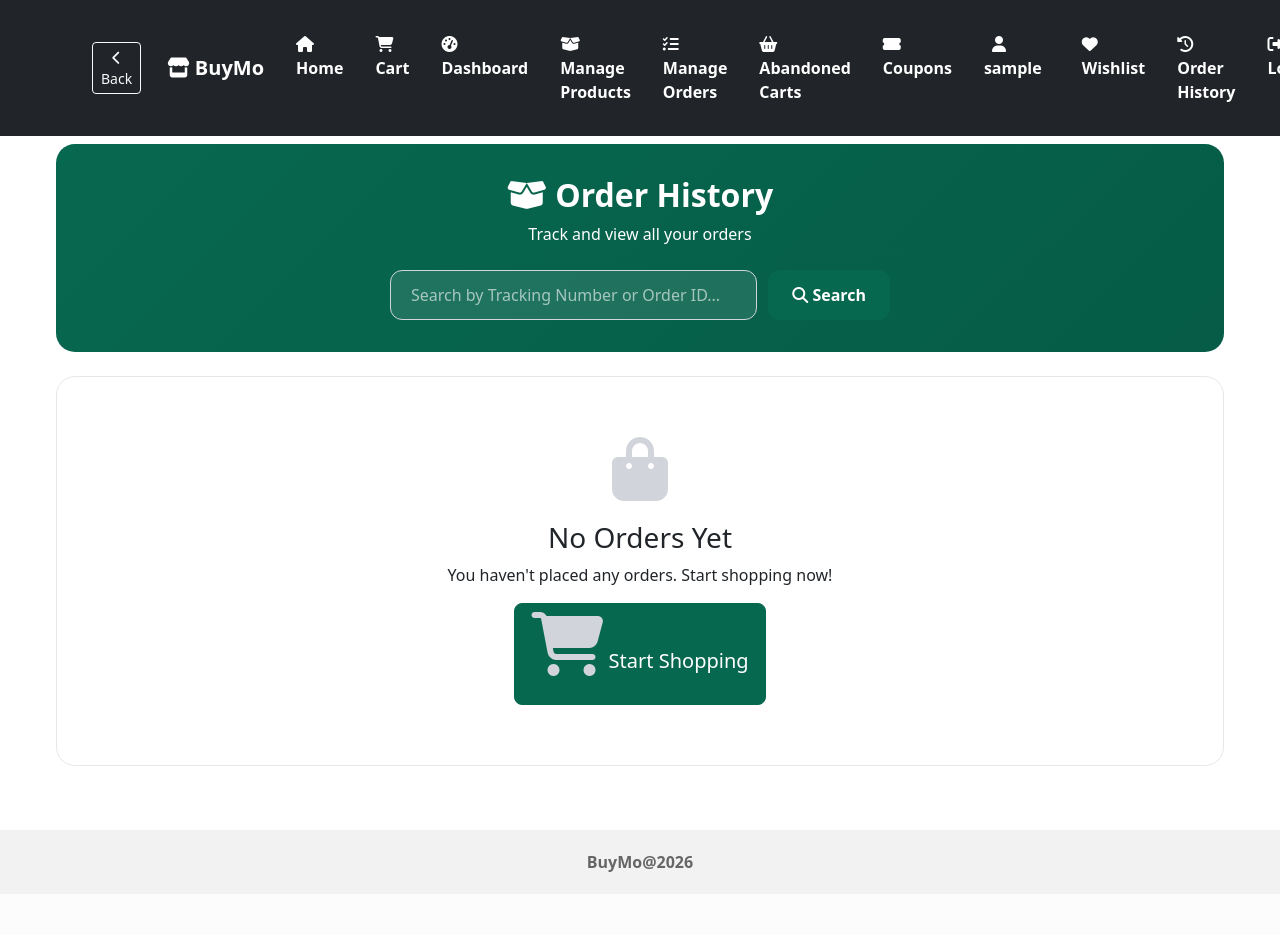
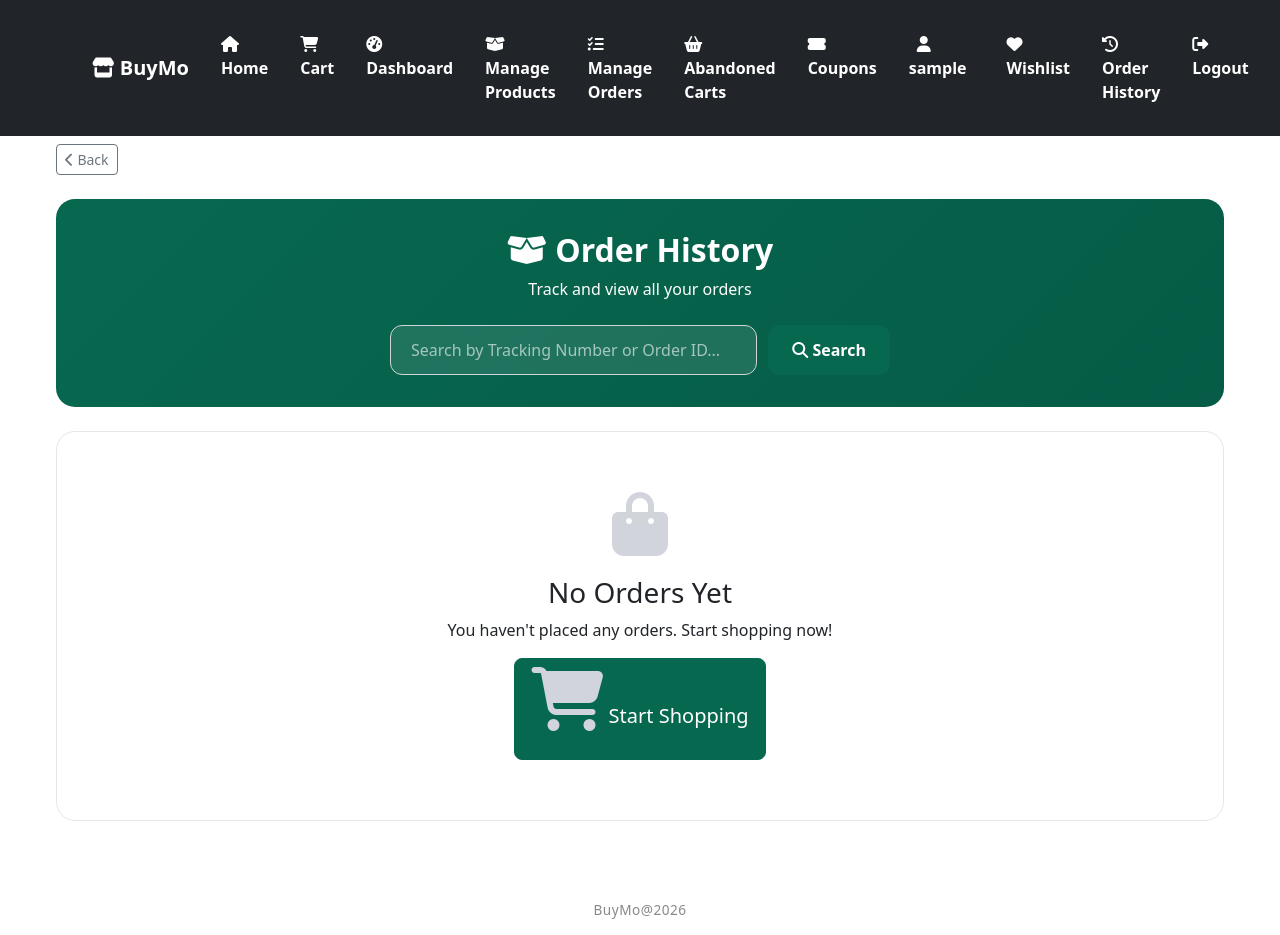
Before and after one commit to AdamDono/BuyMo, a Flask app: page /orders in a window 1280 px wide. Before the commit the page ends 872 px from the top, so only its background shows below. Run offline with Flask 3, Linux system fonts and the light colour scheme; the visitor is signed in with stand-in values (Sample User, id 1); data that the repository does not hold is empty; some libraries are stand-ins or nearby versions.

Commit message:
Relocated back button to internal pages and cleaned up footer

```diff
--- a/templates/base.html
+++ b/templates/base.html
@@ -22,8 +22,8 @@
         {% block content %}{% endblock %}
     </main>
 
-    <footer style="text-align: center; padding: 20px 0; background: rgba(0,0,0,0.05); color: #666; margin-top: auto;">
-        <p style="margin: 0; font-weight: 600;">BuyMo@2026</p>
+    <footer style="text-align: center; padding: 15px 0; color: #888; margin-top: auto; font-size: 0.85rem;">
+        <p style="margin: 0; font-weight: 500; letter-spacing: 0.5px;">BuyMo@2026</p>
     </footer>
 
 
--- a/templates/cart.html
+++ b/templates/cart.html
@@ -4,6 +4,11 @@
 
 {% block content %}
 <main class="container my-5">
+    <div class="mb-4">
+        <a href="javascript:history.back()" class="btn btn-outline-secondary btn-sm">
+            <i class="fas fa-chevron-left"></i> Back
+        </a>
+    </div>
     <div class="cart-container">
         <h2><i class="fas fa-shopping-cart"></i> Your Shopping Cart</h2>
         <a href="{{ url_for('orders') }}" class="btn-orders mt-3">
--- a/templates/header.html
+++ b/templates/header.html
@@ -1,9 +1,6 @@
 <header>
     <nav class="navbar navbar-expand-lg navbar-dark" style="background-color: #212529;">
         <div class="container">
-            <a class="btn btn-outline-light btn-sm me-3" href="javascript:history.back()" title="Go Back">
-                <i class="fas fa-chevron-left"></i> Back
-            </a>
             <a class="navbar-brand h4 mb-0" href="{{ url_for('home') }}">
                 <i class="fas fa-store"></i> BuyMo
             </a>
--- a/templates/orders.html
+++ b/templates/orders.html
@@ -212,6 +212,11 @@
 {% block content %}
 
 <div class="orders-container">
+    <div class="mb-4">
+        <a href="javascript:history.back()" class="btn btn-outline-secondary btn-sm">
+            <i class="fas fa-chevron-left"></i> Back
+        </a>
+    </div>
     <div class="orders-header">
         <h2><i class="fas fa-box-open"></i> Order History</h2>
         <p>Track and view all your orders</p>
--- a/templates/product.html
+++ b/templates/product.html
@@ -133,6 +133,11 @@
 
 {% block content %}
 <div class="product-container">
+  <div class="mb-4">
+    <a href="javascript:history.back()" class="btn btn-outline-secondary btn-sm">
+      <i class="fas fa-chevron-left"></i> Back
+    </a>
+  </div>
   <div class="product-main">
     <div class="product-image">
       <img src="{{ product[4] | resolve_image }}" alt="{{ product[1] }}">
--- a/templates/profile.html
+++ b/templates/profile.html
@@ -2,6 +2,11 @@
 
 {% block content %}
 <div class="profile-container">
+    <div class="mb-4">
+        <a href="javascript:history.back()" class="btn btn-outline-secondary btn-sm">
+            <i class="fas fa-chevron-left"></i> Back
+        </a>
+    </div>
     <!-- Profile Completion Badge -->
     <div class="profile-completion">
         <div class="completion-circle" data-completion="{{ completion }}">
--- a/templates/wishlist.html
+++ b/templates/wishlist.html
@@ -4,6 +4,11 @@
 
 {% block content %}
 <div class="container spacing-fix">
+    <div class="mb-4">
+        <a href="javascript:history.back()" class="btn btn-outline-secondary btn-sm">
+            <i class="fas fa-chevron-left"></i> Back
+        </a>
+    </div>
     <div class="section-title">
         <h2>My Wishlist <i class="fas fa-heart" style="color: #ef4444;"></i></h2>
         <p class="text-muted">Saved items for later</p>
```
